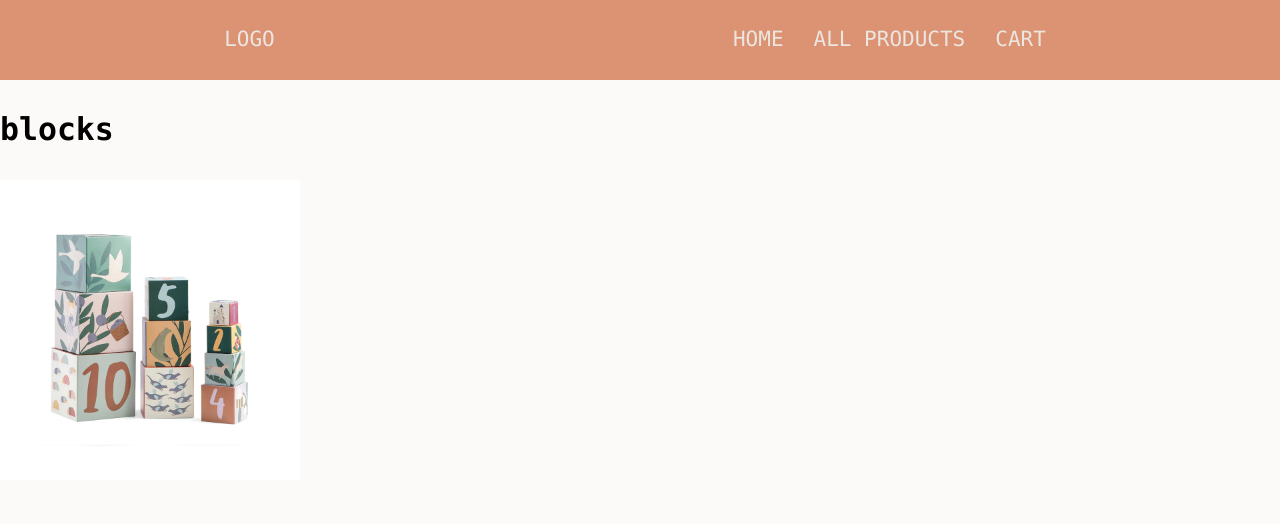
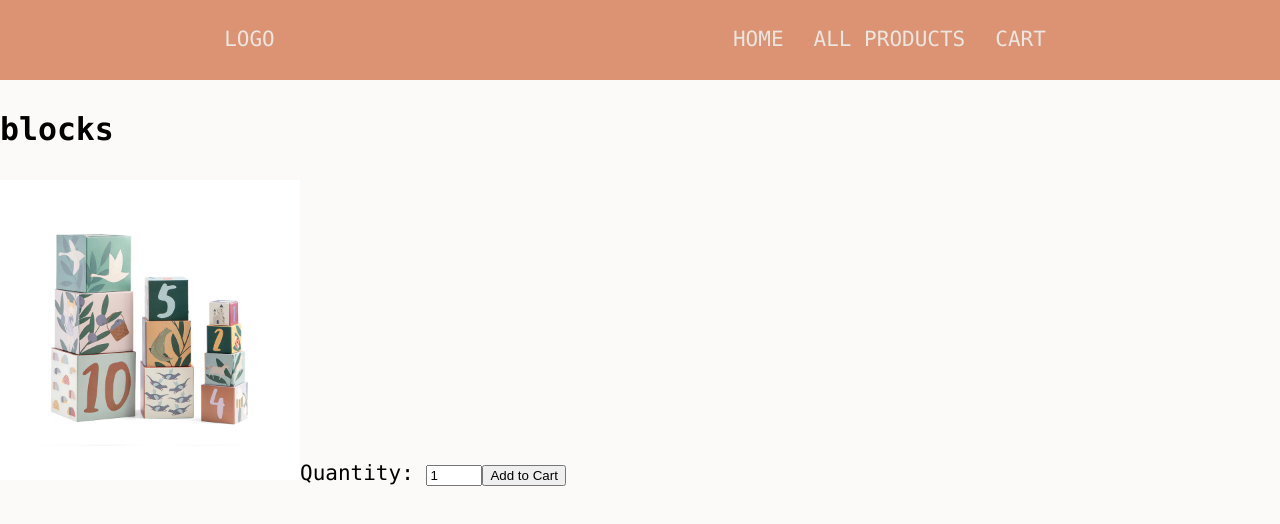
Before and after one commit to anadelic/ecommerce-store-next, a Next.js app: page /products/blocks in a window 1280 px wide. Shown: the top 524 px of the page. Built offline with nearby package versions, Linux system fonts and the light colour scheme.

Commit message:
Add cookies

```diff
--- a/app/products/[productName]/page.js
+++ b/app/products/[productName]/page.js
@@ -1,5 +1,6 @@
 import Image from 'next/image';
 import { toys } from '../../../database/toys';
+import Product from './product';
 
 export const dynamic = 'force-dynamic';
 
@@ -10,13 +11,7 @@ export default function ProductPage({ params }) {
 
   return (
     <div>
-      <h2>{singleProduct.type}</h2>
-      <Image
-        src={`/images/${singleProduct.type}-${singleProduct.id}.jpg`}
-        alt={singleProduct.type}
-        width="300"
-        height="300"
-      />
+      <Product toy={singleProduct} />
     </div>
   );
 }
--- /dev/null
+++ b/app/products/[productName]/product.js
@@ -0,0 +1,67 @@
+'use client';
+
+import Image from 'next/image';
+import { useState } from 'react';
+import { getParsedCookie, setStringifiedCookie } from '../../../utilis/cookies';
+
+export default function Product(props) {
+  const [qty, setQty] = useState(props.toy.id);
+
+  return (
+    <>
+      <h2>{props.toy.type}</h2>
+      <Image
+        src={`/images/${props.toy.type}-${props.toy.id}.jpg`}
+        alt={props.toy.type}
+        width="300"
+        height="300"
+      />
+      <label htmlFor="quantity">Quantity: </label>
+      <input
+        type="number"
+        id="qy"
+        name="qy"
+        min="1"
+        max="10"
+        value={qty}
+        onChange={(e) => setQty(e.currentTarget.value)}
+      />
+
+      <button
+        onClick={() => {
+          // get the cookie
+          const productsInCookies = getParsedCookie('productsCookie');
+
+          // if there is no cookie I create a cookie and set to value of the input qty
+          if (!productsInCookies) {
+            setStringifiedCookie('productsCookie', [
+              { id: props.toy.id, quantity: qty },
+            ]);
+            // if there is no cookie function stop here
+            return;
+          }
+
+          // if cookie exists check if the product is in this cookie
+          const foundProduct = productsInCookies.find((productInCookie) => {
+            return productInCookie.id === props.toy.id;
+          });
+
+          // product is inside of the cookie
+          if (foundProduct) {
+            // Add a start to the foundFruit
+            foundProduct.quantity = Number(foundProduct.quantity) + Number(qty);
+            // my fruit is not inside of the cookie
+          } else {
+            // Add a the fruit to the array of fruits in cookies
+            productsInCookies.push({ id: props.toy.id, quantity: qty });
+          }
+
+          // Update the cookie after transformation
+          setStringifiedCookie('productsCookie', productsInCookies);
+        }}
+      >
+        Add to Cart
+      </button>
+    </>
+  );
+}
--- a/package.json
+++ b/package.json
@@ -12,6 +12,8 @@
   },
   "dependencies": {
     "@next/font": "13.1.6",
+    "@types/js-cookie": "^3.0.2",
+    "js-cookie": "^3.0.1",
     "next": "13.1.6",
     "patch-package": "^6.5.1",
     "react": "18.2.0",
--- /dev/null
+++ b/utilis/cookies.js
@@ -0,0 +1,19 @@
+import Cookies from 'js-cookie';
+
+export function getParsedCookie(key) {
+  const cookieValue = Cookies.get(key); // Type string | Undefined
+
+  if (!cookieValue) {
+    return undefined;
+  }
+
+  try {
+    return JSON.parse(cookieValue); // Type should be a string
+  } catch (err) {
+    return undefined;
+  }
+}
+
+export function setStringifiedCookie(key, value) {
+  Cookies.set(key, JSON.stringify(value));
+}
```
Also changed, not shown: app/products/page.js (+27 -0 lines), app/products/product.module.scss (+7 -1 lines), 1 other file (tests, documents, lock files or other folders).
